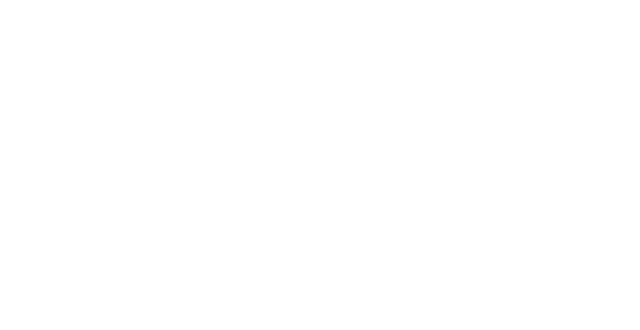
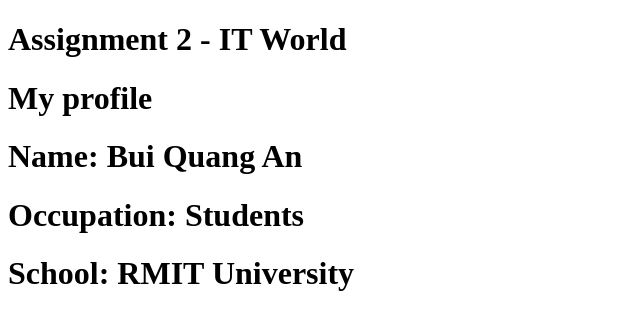
Before and after one commit to quangan186/Assignment-2-IT-World, a plain HTML site: page index.html in a window 1280 px wide. Shown: the whole page, without its empty margins (0-640 px from the left). Drawn offline with Linux system fonts and the light colour scheme.

Commit message:
create profile

```diff
--- a/index.html
+++ b/index.html
@@ -6,6 +6,19 @@
     <title>Assignment 2 - IT World</title>
   </head>
   <body>
+    <div class="asm_title">
+      <h1> Assignment 2 - IT World</h1>
+    </div>
+
+    <div class="profile_title">
+        <h1> My profile</h1>
+    </div>
+
+    <div class="info">
+      <h1>Name: Bui Quang An</h1>
+      <h1>Occupation: Students</h1>
+      <h1>School: RMIT University</h1>
+    </div>
 
   </body>
 </html>
```
